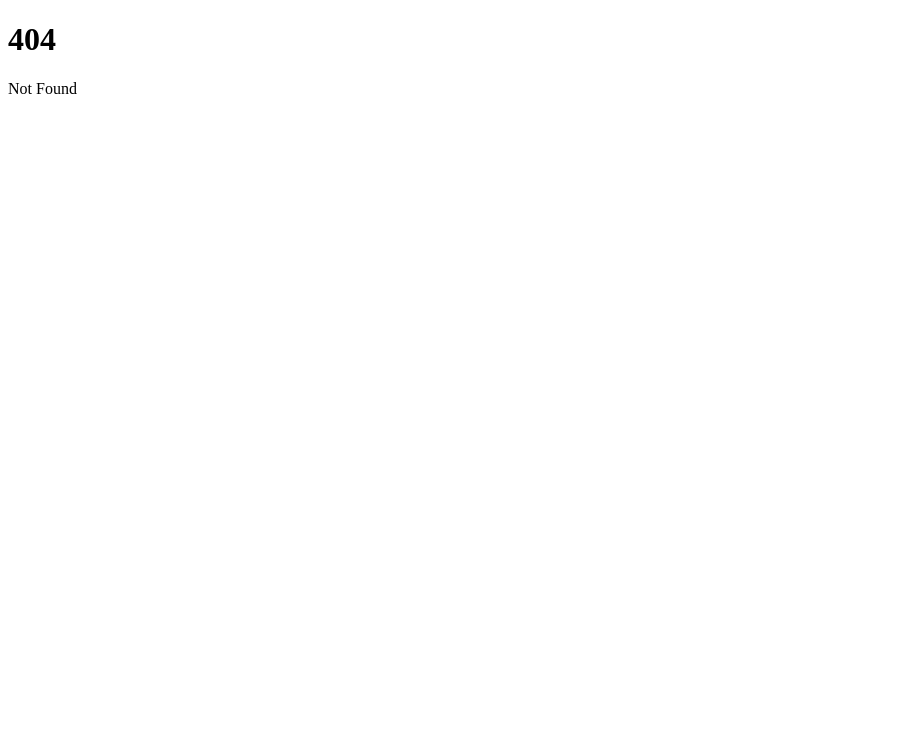
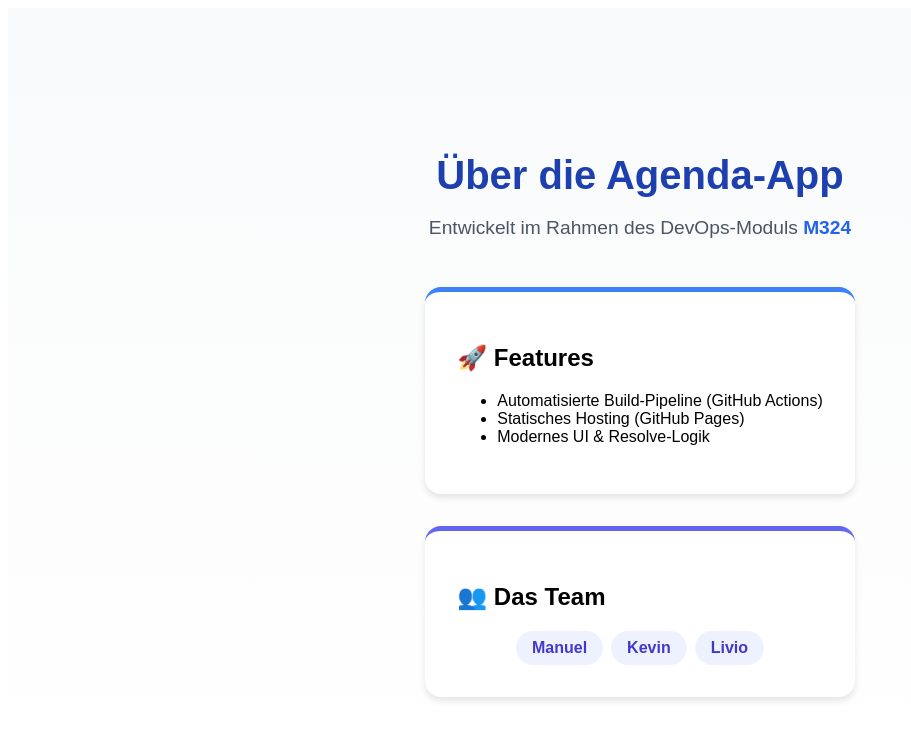
Before and after one commit to manuelbuehler/m324-agenda-app, a SvelteKit app: page /about in a window 1280 px wide. Before the commit this address had no page. Shown: the top 740 px of the page, without its empty margins (0-911 px from the left). Built offline with nearby package versions, Linux system fonts and the light colour scheme.

Commit message:
feat: added about-page

```diff
--- /dev/null
+++ b/src/routes/about/+page.svelte
@@ -0,0 +1,72 @@
+<div class="container">
+    <section class="content">
+        <header>
+            <h1>Über die Agenda-App</h1>
+            <p class="subtitle">Entwickelt im Rahmen des DevOps-Moduls <span>M324</span></p>
+        </header>
+
+        <div class="card-grid">
+            <div class="card blue-border">
+                <h2>🚀 Features</h2>
+                <ul>
+                    <li>Automatisierte Build-Pipeline (GitHub Actions)</li>
+                    <li>Statisches Hosting (GitHub Pages)</li>
+                    <li>Modernes UI & Resolve-Logik</li>
+                </ul>
+            </div>
+
+            <div class="card indigo-border">
+                <h2>👥 Das Team</h2>
+                <div class="team-list">
+                    <span class="badge">Manuel</span>
+                    <span class="badge">Kevin</span>
+                    <span class="badge">Livio</span>
+                </div>
+            </div>
+        </div>
+
+        <footer>
+        </footer>
+    </section>
+</div>
+
+<style>
+    .container {
+        min-height: 100vh;
+        display: flex;
+        justify-content: center;
+        align-items: center;
+        background: linear-gradient(to bottom, #f9fafb, #ffffff);
+        font-family: sans-serif;
+        text-align: center;
+    }
+    .content { max-width: 800px; padding: 2rem; }
+    h1 { color: #1e40af; font-size: 2.5rem; margin-bottom: 0.5rem; }
+    .subtitle { color: #4b5563; font-size: 1.2rem; }
+    .subtitle span { color: #2563eb; font-weight: bold; }
+
+    .card-grid { display: grid; gap: 2rem; margin-top: 3rem; }
+    .card {
+        background: white;
+        padding: 2rem;
+        border-radius: 1rem;
+        box-shadow: 0 4px 6px rgba(0,0,0,0.1);
+        text-align: left;
+    }
+    .blue-border { border-top: 5px solid #3b82f6; }
+    .indigo-border { border-top: 5px solid #6366f1; }
+
+    .team-list { display: flex; gap: 0.5rem; justify-content: center; margin-top: 1rem; }
+    .badge { background: #eef2ff; color: #4338ca; padding: 0.5rem 1rem; border-radius: 9999px; font-weight: bold; }
+
+    .btn {
+        display: inline-block;
+        margin-top: 3rem;
+        background: #2563eb;
+        color: white;
+        padding: 0.75rem 2rem;
+        border-radius: 2rem;
+        text-decoration: none;
+        font-weight: bold;
+    }
+</style>
```
